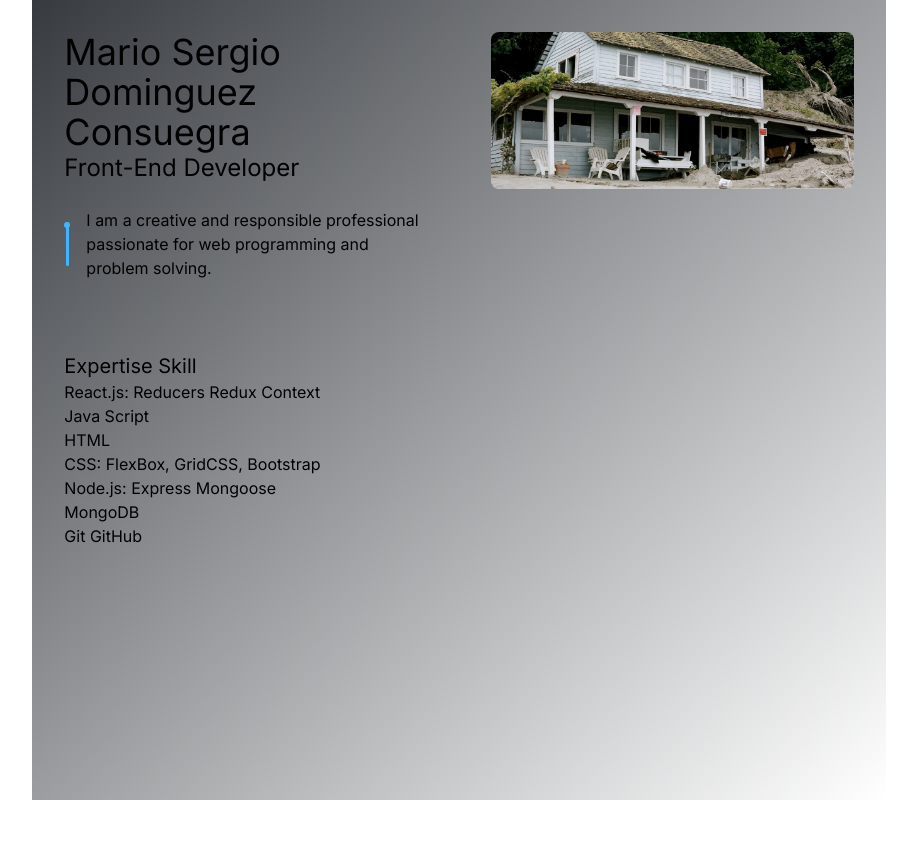
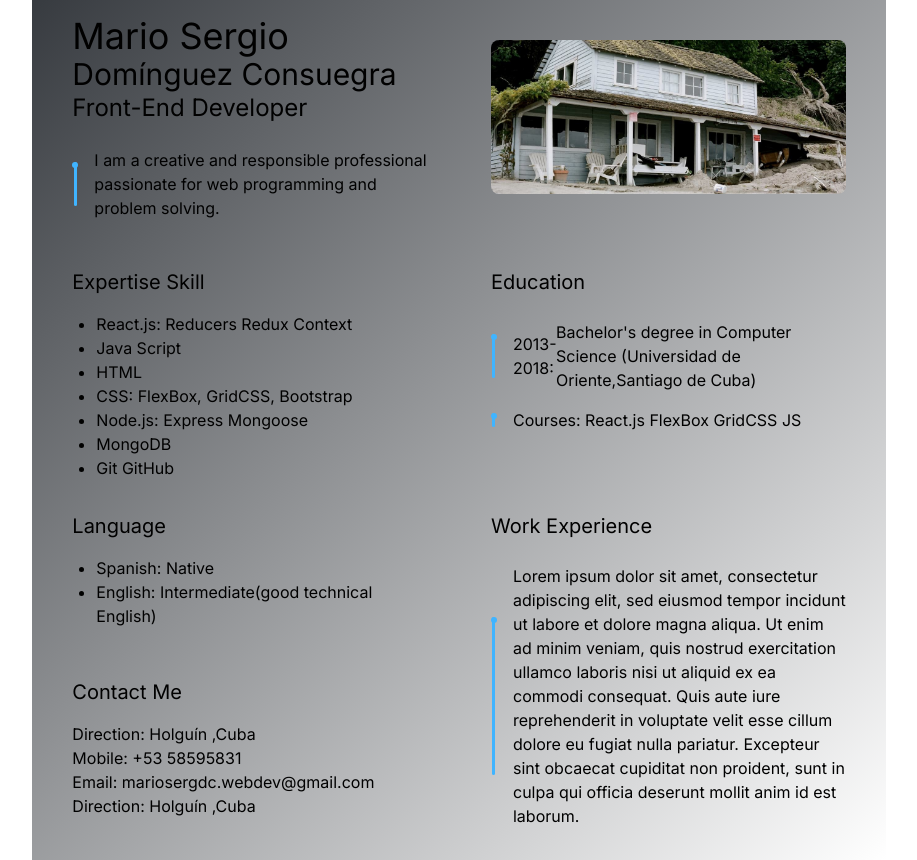
Before and after one commit to mariosergdc/nextcrud, a Next.js app: page /cv in a window 1280 px wide. Shown: the whole page, without its empty margins (181-1098 px from the left). Before the commit the page ends 800 px from the top, so only its background shows below. Built offline with nearby package versions, Linux system fonts and the light colour scheme.

Commit message:
add sections to cv

```diff
--- a/app/cv/page.tsx
+++ b/app/cv/page.tsx
@@ -3,9 +3,9 @@ import React from 'react'
 const Cv = () => {
   return (
     <div className='bg-blue-100 w-8/12 min-h-svh m-auto bg-gradient-to-br from-black/75 to-white'>
-        <div className='w-full grid grid-cols-2'>
-        <section className="flex flex-col items-start p-6 m-2">
-				<h1 className="text-4xl">Mario Sergio</h1><h1 className="text-4xl"> Dominguez Consuegra</h1>
+        <div className='w-full grid grid-cols-2 p-2'>
+        <section className="flex flex-col items-start  px-6 m-2">
+				<h1 className="text-4xl">Mario Sergio</h1><h1 className="text-3xl"> Domínguez Consuegra</h1>
 				<h2 className="text-2xl">Front-End Developer</h2>
 				<div className="flex items-center justify-center py-6">
 					<div className="bar-circle">
@@ -19,8 +19,8 @@ const Cv = () => {
 			</section>
             <section className='p-6 m-2 '><img className='rounded-lg' src="/beach-house.jpg" alt="" /></section>
             <section className="flex flex-col items-start py-2 px-6 m-2">
-				<h2 className="text-xl">Expertise Skill</h2>
-				<ul>
+				<h2 className="text-xl mb-4">Expertise Skill</h2>
+				<ul className="list-disc pl-6">
 					<li>React.js: Reducers Redux Context</li>
 					<li>Java Script</li>
 					<li>HTML</li>
@@ -30,6 +30,54 @@ const Cv = () => {
 					<li>Git GitHub</li>
 				</ul>
 			</section>
+
+			<section className="flex flex-col items-start py-2 px-6 m-2">
+				<h2 className="text-xl mb-4">Education</h2>
+				<div className="flex items-center justify-center py-2">
+					<div className="bar-circle">
+						<div className="circle"></div>
+						<div className="bar"></div>
+					</div>
+					<p>2013-2018:</p> <br/> <p>Bachelor's degree in Computer
+						Science (Universidad de Oriente,Santiago
+						de Cuba)</p>
+				</div>
+				<div className="flex items-center justify-center py-2">
+					<div className="bar-circle">
+						<div className="circle"></div>
+						<div className="bar"></div>
+					</div>
+					<p>Courses: React.js FlexBox GridCSS JS</p>
+				</div>
+			</section>
+
+			<section className="flex flex-col items-start py-2 px-6 m-2">
+				<h2 className="text-xl mb-4">Language</h2>
+				<ul className="list-disc pl-6">
+					<li>Spanish: Native</li>
+					<li>English: Intermediate(good technical
+						English)</li>
+				</ul>
+			</section>
+
+			<section className="flex flex-col items-start py-2 px-6 m-2 row-span-2">
+				<h2 className="text-xl mb-4">Work Experience</h2>
+				<div className="flex items-center justify-center py-2">
+					<div className="bar-circle">
+						<div className="circle"></div>
+						<div className="bar"></div>
+					</div>
+					<p>Lorem ipsum dolor sit amet, consectetur adipiscing elit, sed eiusmod tempor incidunt ut labore et dolore magna aliqua. Ut enim ad minim veniam, quis nostrud exercitation ullamco laboris nisi ut aliquid ex ea commodi consequat. Quis aute iure reprehenderit in voluptate velit esse cillum dolore eu fugiat nulla pariatur. Excepteur sint obcaecat cupiditat non proident, sunt in culpa qui officia deserunt mollit anim id est laborum.</p>
+				</div>
+			</section>
+
+			<section className="flex flex-col items-start py-2 px-6 m-2">
+				<h2 className="text-xl mb-4">Contact Me</h2>
+				<div>Direction: Holguín ,Cuba</div>
+				<div>Mobile: +53 58595831</div>
+				<div>Email: mariosergdc.webdev@gmail.com</div>
+				<div>Direction: Holguín ,Cuba</div>
+			</section>
         </div>
 
     </div>
```
